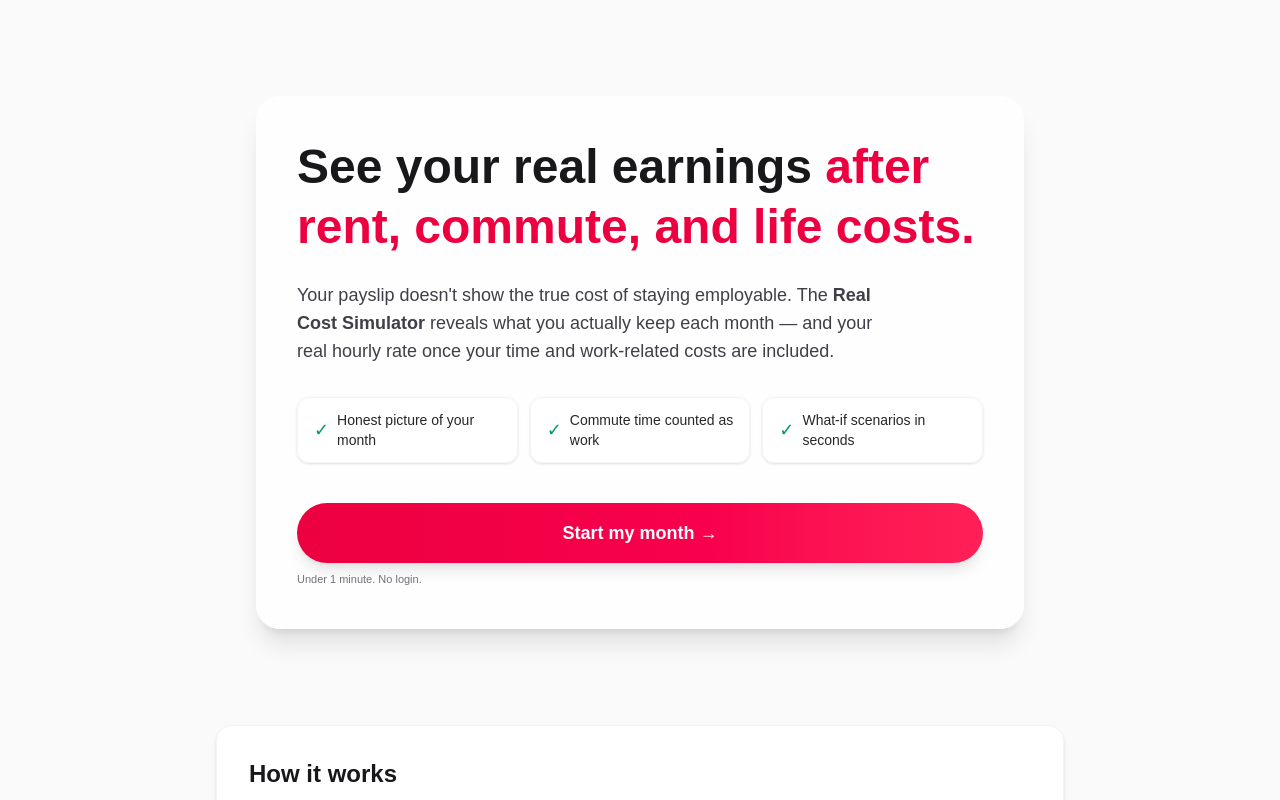
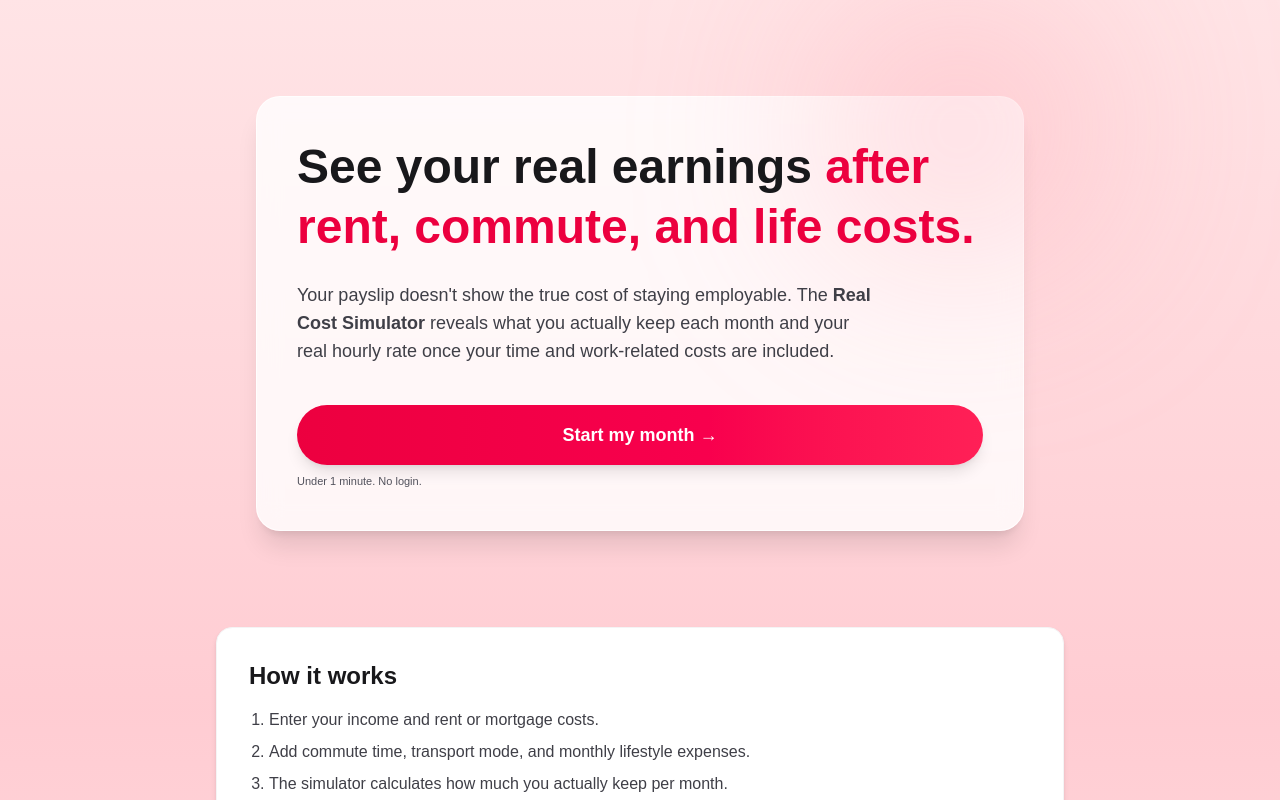
Before and after one commit to bendover19/real-cost-sim, a Next.js app: page / in a window 1280 px wide. Shown: the top 800 px of the page. Built offline with nearby package versions, Linux system fonts and the light colour scheme.

Commit message:
Update page.tsx

```diff
--- a/app/page.tsx
+++ b/app/page.tsx
@@ -3,17 +3,14 @@ import Link from "next/link";
 
 export default function LandingPage() {
   return (
-    <main className="min-h-screen bg-zinc-50">
+    <main className="min-h-screen bg-gradient-to-b from-rose-100 via-rose-200 to-rose-100">
       {/* HERO SECTION */}
-      <section className="relative py-16 md:py-24 overflow-hidden">
-        {/* Soft gradient background */}
-        <div className="absolute inset-0 bg-gradient-to-br from-rose-50 via-rose-100/70 to-rose-50 -z-20" />
+      <section className="py-16 md:py-24">
+        <div className="max-w-4xl mx-auto px-6">
+          <div className="relative mx-auto max-w-3xl bg-white/80 backdrop-blur-md border border-white/80 shadow-xl rounded-3xl p-8 md:p-10 space-y-6">
+            {/* glow */}
+            <div className="pointer-events-none absolute -top-24 -right-16 w-64 h-64 bg-rose-300/40 blur-[100px] rounded-full -z-10" />
 
-        {/* Glow blob */}
-        <div className="pointer-events-none absolute -top-32 left-1/2 -translate-x-1/2 w-[620px] h-[620px] bg-rose-300/25 blur-[180px] rounded-full -z-10" />
-
-        <div className="max-w-4xl mx-auto px-6">
-          <div className="mx-auto max-w-3xl bg-white/70 backdrop-blur-md border border-white/70 shadow-xl rounded-3xl p-8 md:p-10 space-y-6">
             <h1 className="text-4xl md:text-5xl font-semibold text-zinc-900 leading-tight">
               See your real earnings{" "}
               <span className="text-rose-600">after rent, commute, and life costs.</span>
@@ -22,25 +19,9 @@ export default function LandingPage() {
             <p className="text-base md:text-lg text-zinc-700 max-w-xl">
               Your payslip doesn&apos;t show the true cost of staying employable. The{" "}
               <span className="font-semibold">Real Cost Simulator</span> reveals what you
-              actually keep each month — and your real hourly rate once your time and
+              actually keep each month and your real hourly rate once your time and
               work-related costs are included.
             </p>
-
-            {/* Quick highlights */}
-            <div className="flex flex-col sm:flex-row gap-3 pt-2 text-sm">
-              <div className="flex-1 bg-white/80 border border-zinc-100 rounded-xl px-4 py-3 shadow-sm flex items-center gap-2">
-                <span className="text-emerald-600 text-lg">✓</span>
-                <span className="text-zinc-800">Honest picture of your month</span>
-              </div>
-              <div className="flex-1 bg-white/80 border border-zinc-100 rounded-xl px-4 py-3 shadow-sm flex items-center gap-2">
-                <span className="text-emerald-600 text-lg">✓</span>
-                <span className="text-zinc-800">Commute time counted as work</span>
-              </div>
-              <div className="flex-1 bg-white/80 border border-zinc-100 rounded-xl px-4 py-3 shadow-sm flex items-center gap-2">
-                <span className="text-emerald-600 text-lg">✓</span>
-                <span className="text-zinc-800">What-if scenarios in seconds</span>
-              </div>
-            </div>
 
             {/* CTA */}
             <div className="pt-4 space-y-2">
@@ -55,11 +36,10 @@ export default function LandingPage() {
               >
                 Start my month →
               </Link>
-  <p className="text-[11px] text-zinc-500">
+              <p className="text-[11px] text-zinc-600">
                 Under 1 minute. No login.
               </p>
             </div>
-
           </div>
         </div>
       </section>
@@ -72,7 +52,7 @@ export default function LandingPage() {
             <li>Enter your income and rent or mortgage costs.</li>
             <li>Add commute time, transport mode, and monthly lifestyle expenses.</li>
             <li>The simulator calculates how much you actually keep per month.</li>
-            <li>It also shows your real hourly rate — including time spent commuting.</li>
+            <li>It also shows your real hourly rate, including time spent commuting.</li>
             <li>Adjust sliders to compare rents, remote days, and life changes.</li>
           </ol>
         </div>
@@ -91,7 +71,7 @@ export default function LandingPage() {
 
           <p className="text-sm md:text-base text-zinc-700 leading-relaxed">
             The Real Cost Simulator gives you one clear number: your{" "}
-            <strong>hour of freedom</strong> — how much you keep per hour once work-related
+            <strong>hour of freedom</strong>. How much you keep per hour once work-related
             time and costs are accounted for.
           </p>
 
@@ -103,7 +83,7 @@ export default function LandingPage() {
         </div>
       </section>
 
-      <footer className="text-center text-xs text-zinc-500 pb-10">
+      <footer className="text-center text-xs text-zinc-600 pb-10">
         Estimates only. This tool is for reflection, not formal financial advice.
       </footer>
     </main>
```
Lines whose indentation alone changed are shown as unchanged.
